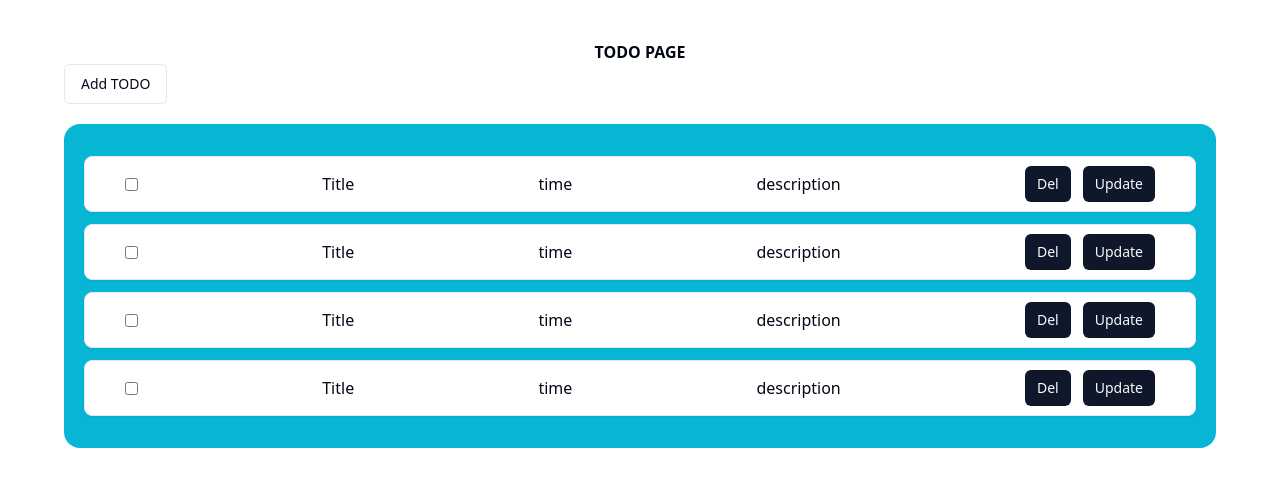
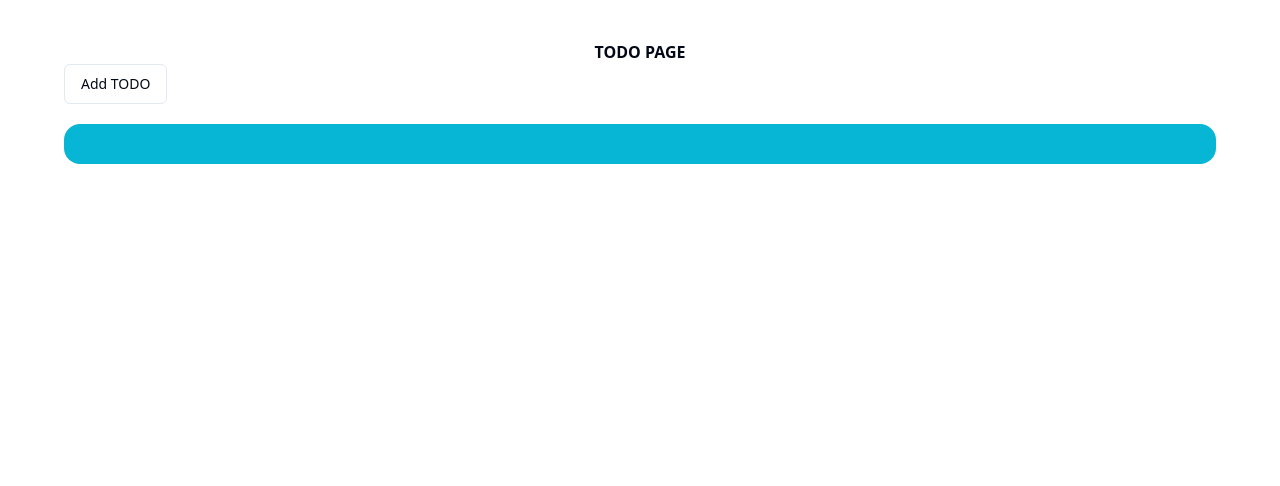
Before and after one commit to ashraf56/Redux-todo, a React (Vite) app: page / in a window 1280 px wide. Shown: the top 486 px of the page. Built offline with nearby package versions, Linux system fonts and the light colour scheme.

Commit message:
Bug fixed

```diff
--- a/src/components/todo/Todocard.tsx
+++ b/src/components/todo/Todocard.tsx
@@ -1,14 +1,22 @@
 import { Button } from "../ui/button";
 import { Card } from "../ui/card";
 
-const Todocard = () => {
+type TodoProps={
+    id:string
+    title:string
+    description:string
+
+}
+const Todocard = ({title,description,id}:TodoProps) => {
+
+
     return (
         <div className="my-3">
             <Card className=" max-w-7xl h-14 flex justify-between items-center mx-auto px-10">
                 <input type="checkbox" value="" />
-                <p>Title</p>
-                <p>time</p>
-                <p>description</p>
+                <p>{id}</p>
+                <p>{title}</p>
+                <p>{description}</p>
                 <div className="space-x-3">
                 <Button size={"sm"}>Del</Button>
                 <Button size={"sm"}>Update</Button>
--- a/src/components/todo/Todocontainer.tsx
+++ b/src/components/todo/Todocontainer.tsx
@@ -1,17 +1,20 @@
+import { useAppSelector } from "@/redux/hook";
 import AddTodo from "./AddTodo";
 import Todocard from "./Todocard";
 
 const TodoContainer = () => {
+    const todos = useAppSelector(state => state.todos.todos)
     return (
         <div>
             <div>
                 <AddTodo></AddTodo>
             </div>
             <div className="bg-cyan-500 w-full rounded-2xl   p-5  my-5">
-           <Todocard></Todocard>
-           <Todocard></Todocard>
-           <Todocard></Todocard>
-           <Todocard></Todocard>
+          {
+            todos.map((item)=>(
+                <Todocard {...item}></Todocard>
+            ))
+          }
         </div>
         </div>
     );
--- a/src/redux/features/todoslice.ts
+++ b/src/redux/features/todoslice.ts
@@ -1,6 +1,6 @@
 import { PayloadAction, createSlice } from "@reduxjs/toolkit";
 
-type Ttodo = {
+ type Ttodo = {
     id:string
     title:string
     description:string
```
